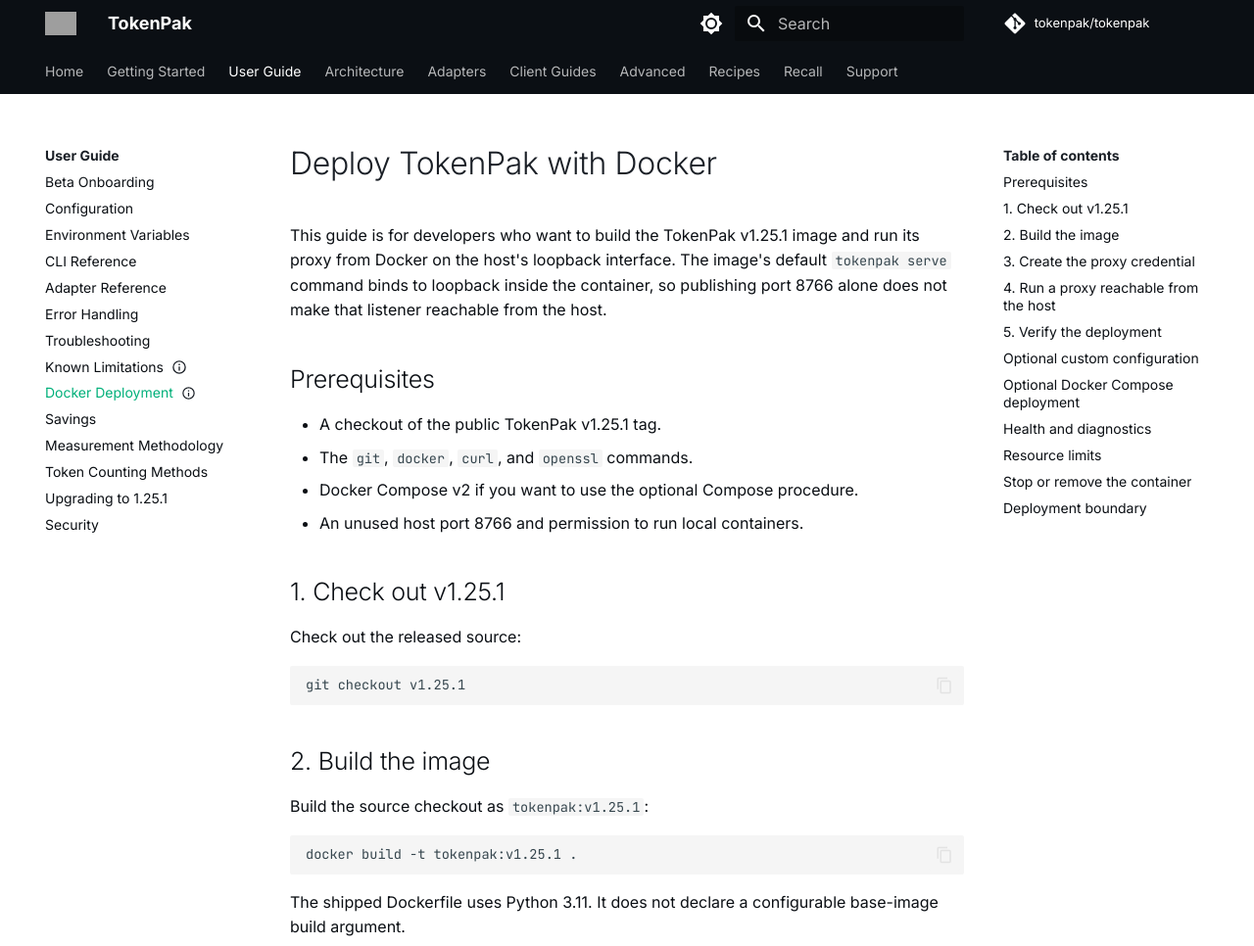
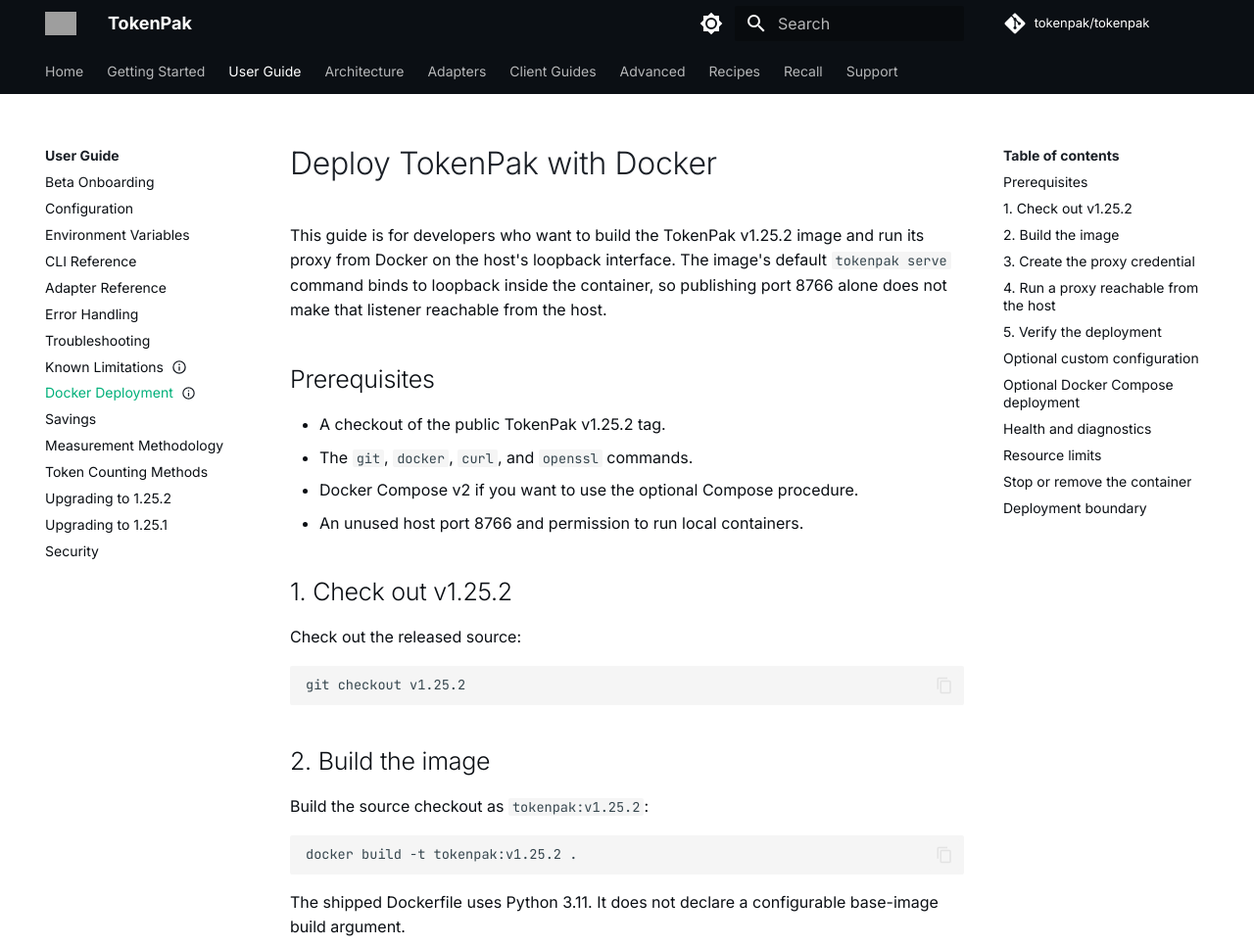
Before and after one commit to tokenpak/docs, an MkDocs documentation site: the page built from docs/DOCKER.md, in a window 1280 px wide and 1400 px high. Shown: the top 966 px of the window at 98% size. Built offline with MkDocs 1.6.1 and Material for MkDocs 9.7.7, drawn with Linux system fonts in a browser that asks for light colours; comment, search, counter and statistics services are not loaded; some of the changed text lies outside the part shown; grey boxes are pictures that could not be loaded.

````diff
--- a/docs/DOCKER.md
+++ b/docs/DOCKER.md
@@ -8,32 +8,32 @@ status: current
 
 # Deploy TokenPak with Docker
 
-This guide is for developers who want to build the TokenPak v1.25.1 image and
+This guide is for developers who want to build the TokenPak v1.25.2 image and
 run its proxy from Docker on the host's loopback interface. The image's default
 `tokenpak serve` command binds to loopback inside the container, so publishing
 port 8766 alone does not make that listener reachable from the host.
 
 ## Prerequisites
 
-- A checkout of the public TokenPak v1.25.1 tag.
+- A checkout of the public TokenPak v1.25.2 tag.
 - The `git`, `docker`, `curl`, and `openssl` commands.
 - Docker Compose v2 if you want to use the optional Compose procedure.
 - An unused host port 8766 and permission to run local containers.
 
-## 1. Check out v1.25.1
+## 1. Check out v1.25.2
 
 Check out the released source:
 
 ```bash
-git checkout v1.25.1
+git checkout v1.25.2
 ```
 
 ## 2. Build the image
 
-Build the source checkout as `tokenpak:v1.25.1`:
+Build the source checkout as `tokenpak:v1.25.2`:
 
 ```bash
-docker build -t tokenpak:v1.25.1 .
+docker build -t tokenpak:v1.25.2 .
 ```
 
 The shipped Dockerfile uses Python 3.11. It does not declare a configurable
@@ -59,7 +59,7 @@ docker run --rm -d --name tokenpak-proxy \
   -p 127.0.0.1:8766:8766 \
   -e TOKENPAK_BIND_ADDRESS=0.0.0.0 \
   -e TOKENPAK_PROXY_AUTH_TOKEN="$TOKENPAK_PROXY_AUTH_TOKEN" \
-  tokenpak:v1.25.1 python -m tokenpak.proxy.server
+  tokenpak:v1.25.2 python -m tokenpak.proxy.server
 ```
 
 The host-side loopback publish keeps the service off the LAN. Docker bridge
@@ -76,7 +76,7 @@ curl -H "Authorization: Bearer $TOKENPAK_PROXY_AUTH_TOKEN" \
 ```
 
 The deployment is ready when the response includes `"status": "ok"` and
-`"version": "1.25.1"`.
+`"version": "1.25.2"`.
 
 ## Optional custom configuration
 
@@ -95,7 +95,7 @@ docker run --rm -d --name tokenpak-proxy \
   -e TOKENPAK_PROXY_AUTH_TOKEN="$TOKENPAK_PROXY_AUTH_TOKEN" \
   -e TOKENPAK_CONFIG=/app/config/config.yaml \
   -v "$PWD/config/config.yaml:/app/config/config.yaml:ro" \
-  tokenpak:v1.25.1 python -m tokenpak.proxy.server
+  tokenpak:v1.25.2 python -m tokenpak.proxy.server
 ```
 
 Proxy authentication and provider authentication are separate. The
@@ -105,7 +105,7 @@ separately through the client or the proxy's provider credential settings.
 
 ## Optional Docker Compose deployment
 
-The repository's v1.25.1 `docker-compose.yml` is not an out-of-the-box
+The repository's v1.25.2 `docker-compose.yml` is not an out-of-the-box
 host-facing deployment recipe: it retains the container-loopback entrypoint
 and requires `./config/config.yaml`. Do not use that file unchanged for host
 access.
@@ -115,7 +115,7 @@ For a minimal host-loopback deployment, save this as `compose.host.yml`:
 ```yaml
 services:
   tokenpak:
-    image: tokenpak:v1.25.1
+    image: tokenpak:v1.25.2
     container_name: tokenpak-proxy
     command: ["python", "-m", "tokenpak.proxy.server"]
     ports:
@@ -174,7 +174,7 @@ docker run --rm -d --name tokenpak-proxy \
   -p 127.0.0.1:8766:8766 \
   -e TOKENPAK_BIND_ADDRESS=0.0.0.0 \
   -e TOKENPAK_PROXY_AUTH_TOKEN="$TOKENPAK_PROXY_AUTH_TOKEN" \
-  tokenpak:v1.25.1 python -m tokenpak.proxy.server
+  tokenpak:v1.25.2 python -m tokenpak.proxy.server
 ```
 
 ## Stop or remove the container
@@ -197,7 +197,7 @@ docker compose -f compose.host.yml down
 Kubernetes, public reverse proxies, and cloud container services require the
 same two controls: a non-loopback bind inside the container and a configured
 `TOKENPAK_PROXY_AUTH_TOKEN` presented by every non-localhost client. TokenPak
-v1.25.1 does not ship a separately verified Kubernetes or cloud-service
+v1.25.2 does not ship a separately verified Kubernetes or cloud-service
 manifest, so this guide does not present those platform-specific snippets as
 copy-paste deployment recipes.
 
--- a/mkdocs.yml
+++ b/mkdocs.yml
@@ -60,6 +60,7 @@ nav:
     - Savings: SAVINGS.md
     - Measurement Methodology: measurement-methodology.md
     - Token Counting Methods: token-counting-methods.md
+    - Upgrading to 1.25.2: upgrading-1.25.2.md
     - Upgrading to 1.25.1: upgrading-1.25.1.md
     - Security: SECURITY.md
   - Architecture:
````
Also changed, not shown: docs/KNOWN_LIMITATIONS.md (+1 -1 lines), docs/QUICKSTART.md (+1 -1 lines), docs/api-reference.md (+6 -6 lines), docs/index.md (+3 -3 lines), docs/upgrading-1.25.2.md (added, +49 -0 lines).
